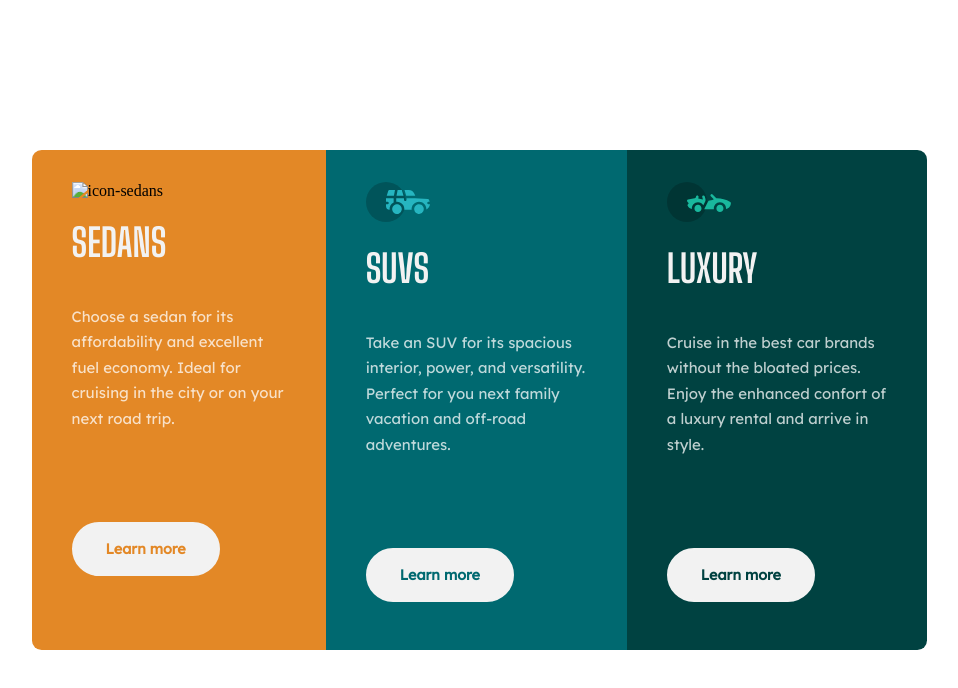
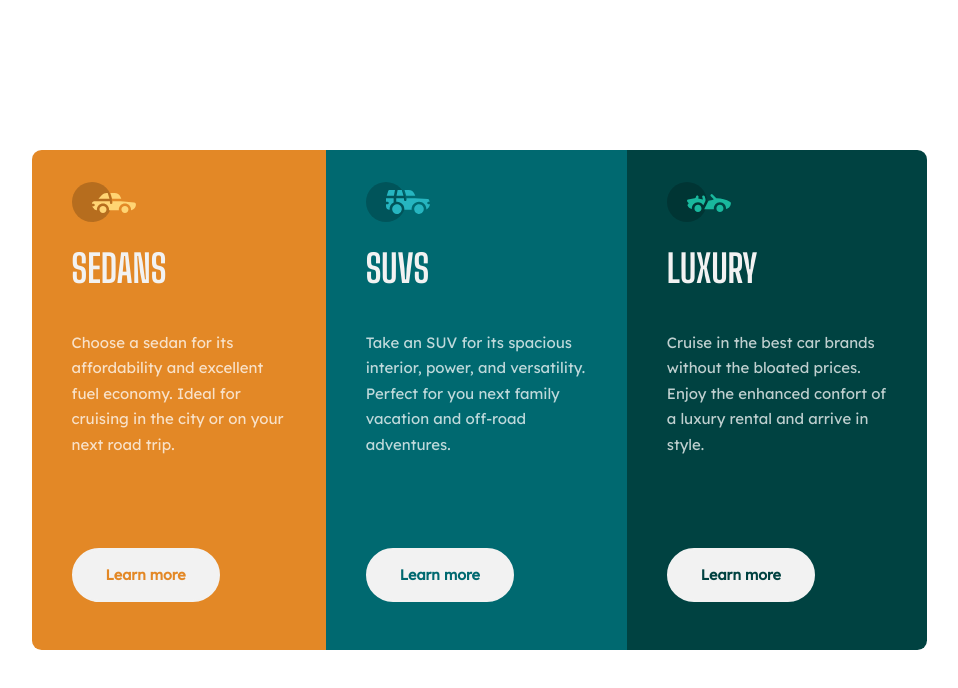
Before and after one commit to iulias17/3column-preview-card-component, a plain HTML site: page index.html in a window 1280 px wide. Shown: the whole page, without its empty margins (161-1119 px from the left). Drawn offline with Linux system fonts and the light colour scheme; the site is published under a folder, as on GitHub Pages, so addresses that start at the root find nothing.

Commit message:
Update index.html

```diff
--- a/index.html
+++ b/index.html
@@ -12,7 +12,7 @@
         <main>
             <div class="container">
                 <div class="sedans">
-                    <img src="/images/icon-sedans.svg" alt="icon-sedans" >
+                    <img src="./images/icon-sedans.svg" alt="icon-sedans" >
                     <h1>sedans</h1>
                     <p>Choose a sedan for its affordability and excellent fuel economy. Ideal for cruising in the city or on your next road trip.</p>
                     <button>Learn more</button>
```
